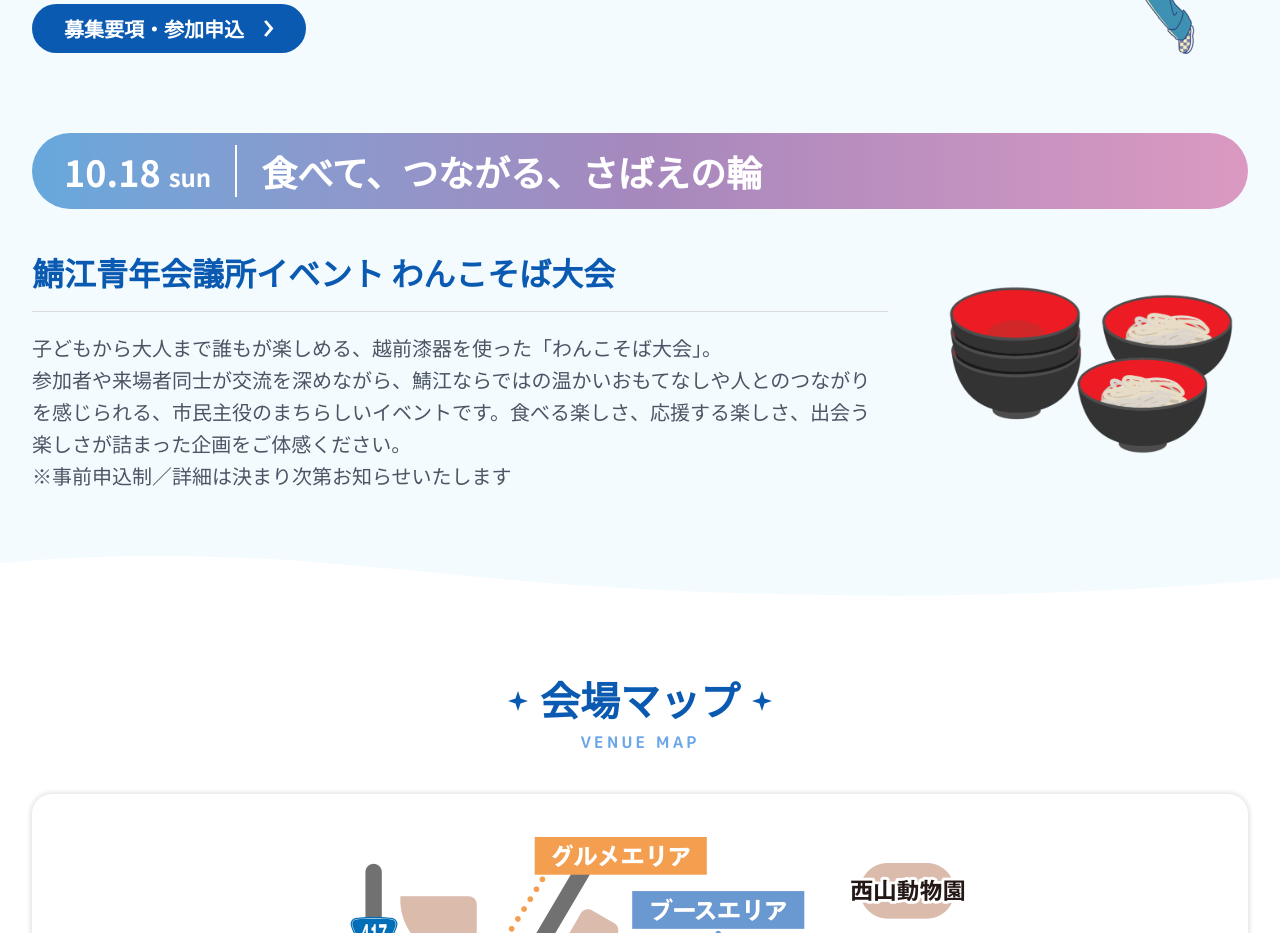
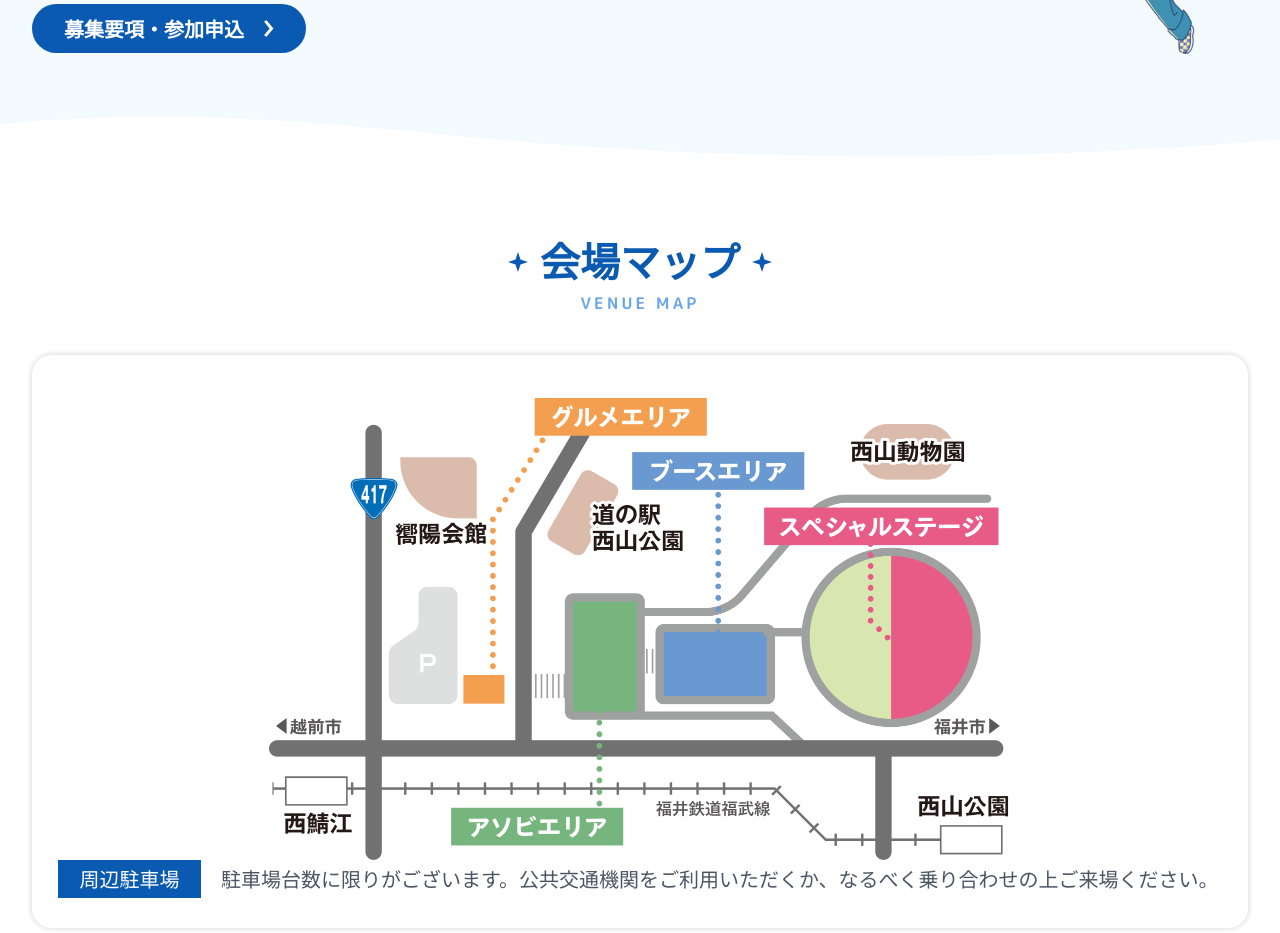
Before and after one commit to Ktjm-555/sabae-2026, a Next.js app: page / in a window 1280 px wide. Shown: the part 5500-6433 px from the top of the page. Built offline with nearby package versions, Linux system fonts and the light colour scheme; no server answers.

Commit message:
食べて、つながる、さばえの輪のコンテンツを一時的に非表示

```diff
--- a/src/components/SpecialStageSection.tsx
+++ b/src/components/SpecialStageSection.tsx
@@ -4,7 +4,7 @@ import { SpecialStageDateBar } from "@/components/SpecialStageDateBar";
 import { SpecialStageFukuiBlock } from "@/components/SpecialStageFukuiBlock";
 import { SpecialStageLdhBlock } from "@/components/SpecialStageLdhBlock";
 import { SpecialStageTgcBlock } from "@/components/SpecialStageTgcBlock";
-import { SpecialStageWankoSobaBlock } from "@/components/SpecialStageWankoSobaBlock";
+// import { SpecialStageWankoSobaBlock } from "@/components/SpecialStageWankoSobaBlock";
 import { VenueMapWaveBottom } from "@/components/VenueMapWaveBottom";
 import { VenueMapSection } from "@/components/VenueMapSection";
 import { getSpecialStages } from "@/lib/specialStages";
@@ -15,7 +15,7 @@ export function SpecialStageSection() {
   const tgcStage = stages.find((stage) => stage.id === "tgc-stage");
   const ldhStage = stages.find((stage) => stage.id === "ldh-workshop");
   const danceContest = stages.find((stage) => stage.id === "dance-contest");
-  const wankoSoba = stages.find((stage) => stage.id === "wanko-soba");
+  // const wankoSoba = stages.find((stage) => stage.id === "wanko-soba");
 
   return (
     <>
@@ -84,6 +84,7 @@ export function SpecialStageSection() {
               </div>
             ) : null}
 
+            {/* 一時非表示: 食べて、つながる、さばえの輪（わんこそば大会）
             {wankoSoba?.dateBar ? (
               <div className="flex flex-col gap-8 lg:gap-10">
                 <div className="-mx-4 sm:-mx-6 lg:mx-0">
@@ -99,6 +100,7 @@ export function SpecialStageSection() {
                 <SpecialStageWankoSobaBlock stage={wankoSoba} />
               </div>
             ) : null}
+            */}
           </div>
 
           <div
```
